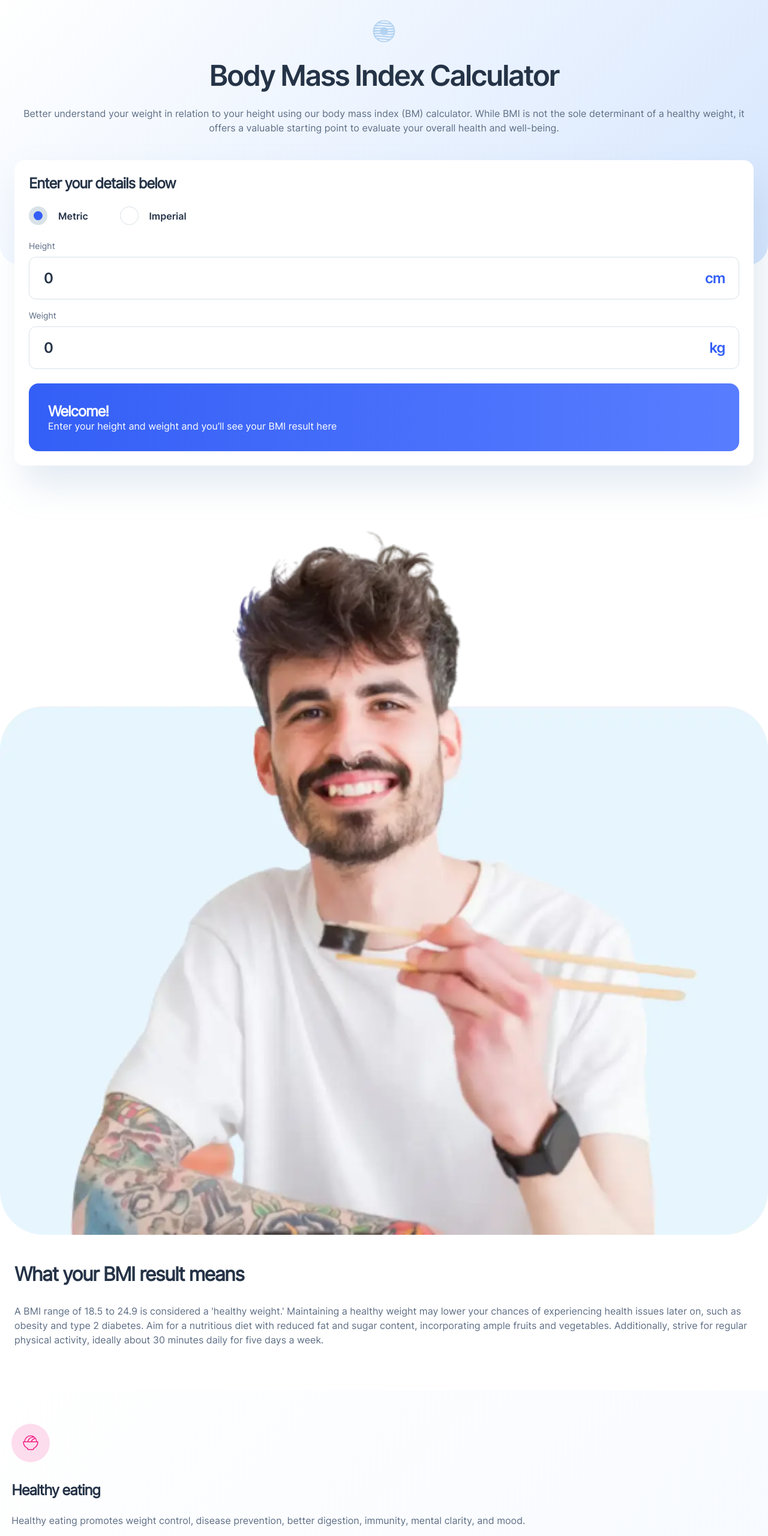
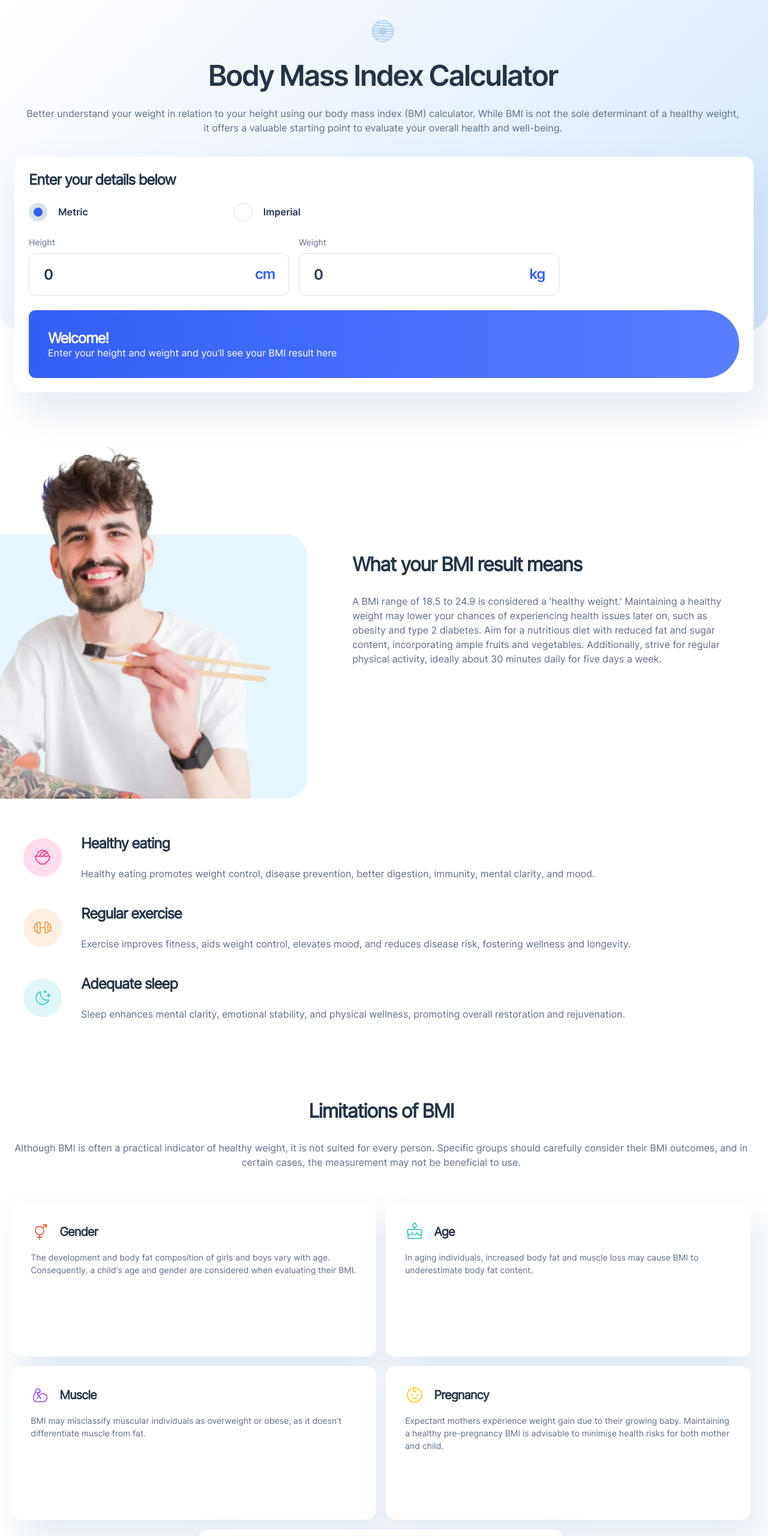
Before and after one commit to jAllanOli/bmi-calculator, an Angular app: page / in a window 1280 px wide. Shown: the top 2560 px of the page at 60% size. Built offline with nearby package versions, Linux system fonts and the light colour scheme.

Commit message:
tablet layout done

```diff
--- a/src/app/app.component.scss
+++ b/src/app/app.component.scss
@@ -8,6 +8,10 @@
     --gradient-1,
     linear-gradient(315deg, #d6e6fe 0%, rgba(214, 252, 254, 0) 100%)
   );
+
+  @media (min-width: 760px) {
+    padding: 2rem 2.69rem 20.37rem 2.44rem;
+  }
 
   & header > img {
     max-width: 2.5rem;
@@ -23,7 +27,11 @@
       @include heading-l;
       font-weight: 600;
       color: $gunmetal;
-      letter-spacing: -2.4px;
+      letter-spacing: -0.15rem;
+
+      @media (min-width: 760px) {
+        padding: 0 10.5rem;
+      }
     }
 
     p {
@@ -43,15 +51,24 @@
   flex-direction: column;
   align-items: center;
 
+  @media (min-width: 760px) {
+    flex-direction: row;
+  }
+
   img {
     width: 100%;
+
+    @media (min-width: 760px) {
+      margin-left: -10%;
+      max-width: 50%;
+    }
   }
 
   &__text {
     display: flex;
     flex-direction: column;
     gap: 2rem;
-    padding: 3rem 1.5rem 4.5rem;
+    padding: 3rem 2.7rem 4.5rem 4.7rem;
 
     h2 {
       font-size: 2rem;
@@ -76,16 +93,26 @@
     --gradient-1,
     linear-gradient(
       315deg,
+      315deg,
       rgba(214, 230, 254, 0.25) 0%,
       rgba(214, 252, 254, 0) 100%
     )
   );
+
+  @media (min-width: 760px) {
+    padding: 3.75rem 2.69rem 3.75rem 2.44rem;
+  }
 
   &__item {
     display: flex;
     flex-direction: column;
     align-items: flex-start;
     gap: 2rem;
+
+    @media (min-width: 760px) {
+      flex-direction: row;
+      align-items: center;
+    }
   }
 
   &__img {
@@ -118,6 +145,11 @@
   text-align: center;
   gap: 2rem;
 
+  @media (min-width: 760px) {
+    padding-left: 2.44;
+    padding-right: 2.69;
+  }
+
   & > h2 {
     font-size: 2rem;
     line-height: 110%;
@@ -135,6 +167,10 @@
     display: grid;
     grid-template-columns: 1fr;
     gap: 1rem;
+
+    @media (min-width: 760px) {
+      grid-template-columns: repeat(4, 1fr);
+    }
   }
 
   &__item {
@@ -146,6 +182,31 @@
     flex-direction: column;
     gap: 1rem;
     box-shadow: 16px 32px 56px 0px rgba(143, 174, 207, 0.25);
+    min-height: 16rem;
+
+    @media (min-width: 760px) {
+      padding: 2rem;
+
+      &:nth-child(1) {
+        grid-column: 1 / 3;
+      }
+
+      &:nth-child(2) {
+        grid-column: 3 / 5;
+      }
+
+      &:nth-child(3) {
+        grid-column: 1 / 3;
+      }
+
+      &:nth-child(4) {
+        grid-column: 3 / 5;
+      }
+
+      &:nth-child(5) {
+        grid-column: 2 / 4;
+      }
+    }
 
     .card-header {
       display: flex;
--- a/src/app/calculator/calculator.component.html
+++ b/src/app/calculator/calculator.component.html
@@ -124,8 +124,10 @@
       <p>Enter your height and weight and you’ll see your BMI result here</p>
     </div>
     <div class="result" *ngSwitchCase="'result'">
-      <p class="result__intro">Your BMI is...</p>
-      <span class="result__value">{{ result }}</span>
+      <div class="result__header">
+        <p class="result__intro">Your BMI is...</p>
+        <span class="result__value">{{ result }}</span>
+      </div>
       <p class="result__desc">
         Your BMI suggests you're at {{ classification }}. Your ideal weight is
         between
--- a/src/app/calculator/calculator.component.scss
+++ b/src/app/calculator/calculator.component.scss
@@ -11,6 +11,10 @@
   background-color: $pure-white;
   box-shadow: 16px 32px 56px 0px rgba(143, 174, 207, 0.25);
 
+  @media (min-width: 760px) {
+    margin-top: -290px;
+  }
+
   h3 {
     color: $gunmetal;
     font-size: 1.5rem;
@@ -22,6 +26,10 @@
     width: 100%;
     display: flex;
     gap: 3.3rem;
+
+    @media (min-width: 760px) {
+      gap: 15.2rem;
+    }
 
     &__label {
       display: flex;
@@ -58,12 +66,22 @@
     flex-direction: column;
     gap: 1rem;
 
+    @media (min-width: 760px) {
+      flex-direction: row;
+    }
+
     .height::after {
       content: "cm";
     }
 
     .weight::after {
       content: "kg";
+    }
+
+    .label {
+      @media (min-width: 760px) {
+        max-width: 48.7%;
+      }
     }
   }
 
@@ -156,9 +174,20 @@
     color: $pure-white;
   }
 
+  @media (min-width: 760px) {
+    border-top-right-radius: 5rem;
+    border-bottom-right-radius: 5rem;
+  }
+
   .result {
     display: flex;
     flex-direction: column;
+
+    @media (min-width: 760px) {
+      flex-direction: row;
+      align-items: center;
+      justify-content: space-between;
+    }
 
     &__intro {
       font-family: Inter Semibold;
@@ -176,6 +205,7 @@
 
     &__desc {
       font-size: 0.875rem;
+      width: 50%;
 
       .range-value {
         font-family: Inter Semibold;
```
